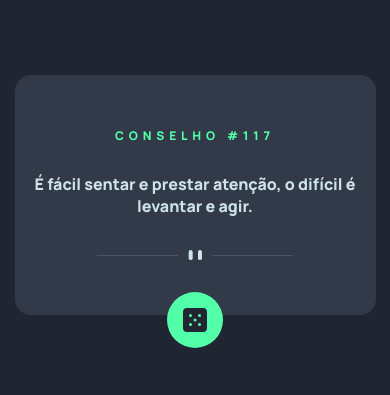
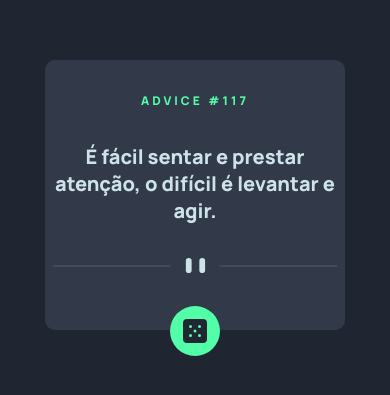
Before and after one commit to Paulo-Heber/MentorMinds, a plain HTML site: page index.html in a window 390 px wide. Shown: the part 227-622 px from the top of the page. Drawn offline with Linux system fonts and the light colour scheme; no server answers.

Commit message:
consumindo API dos conselhos no novo js, modificando a responsividade, e resolvendo bugs no style.css

```diff
--- a/index.html
+++ b/index.html
@@ -24,9 +24,9 @@
 <body class="ajuste-de-tela">
     <main class="ajuste-de-tela centralizacao">
             <div class="cartao ">
-                <h2 class="titulo alinhamento ">conselho #117</h2>
+                <h2 class="titulo alinhamento ">advice #<span id="idConselho" class="titulo">117</span></h2>
 
-                <p class="conselho alinhamento">É fácil sentar e prestar atenção, o difícil é levantar e agir.</p>
+                <p class="conselho alinhamento" id="conselho">É fácil sentar e prestar atenção, o difícil é levantar e agir.</p>
 
                 <picture>
                     <source srcset="./src/images/pattern-divider-mobile.svg" media="(max-width:425px)" class="divisor alinhamento">
@@ -34,7 +34,7 @@
                     <img src="./src/images/pattern-divider-desktop.svg" alt="divisor de conteudo" class="divisor alinhamento">
                 </picture>
 
-                <button class="dado alinhamento centralizacao"><img src="./src/images/icon-dice.svg" alt="simbulo randomico"></button>
+                <button class="dado alinhamento centralizacao" id="botao"><img src="./src/images/icon-dice.svg" alt="simbulo randomico"></button>
             </div>
     </main>
 
@@ -42,5 +42,7 @@
         integrity="sha512-Tn2m0TIpgVyTzzvmxLNuqbSJH3JP8jm+Cy3hvHrW7ndTDcJ1w5mBiksqDBb8GpE2ksktFvDB/ykZ0mDpsZj20w=="
         crossorigin="anonymous" referrerpolicy="no-referrer"></script>
 
+
+        <script src="./src/js/index.js"></script>
 </body>
 </html>
--- a/src/CSS/reset.css
+++ b/src/CSS/reset.css
@@ -1,6 +1,8 @@
 * {
     margin: 0px;
     padding: 0px;
+    box-sizing: border-box;
+    font-size: 62.5%;
 }
 
 ul {
--- a/src/CSS/responsive.css
+++ b/src/CSS/responsive.css
@@ -1,6 +1,10 @@
-@media(max-width:425px) {
-    .cartao {
-        width: 90%;
-        padding: 0px 5px;
+@media(max-width:500px) {
+    main .cartao {
+        min-width: 30rem;
+        padding: 0 0.8rem;
+        max-width: 17rem;
+    }
+    .cartao .conselho {
+        font-size: 2rem;
     }
 }
--- a/src/CSS/style.css
+++ b/src/CSS/style.css
@@ -8,6 +8,7 @@ main {
     background-color: var(--cor-de-fundo);
     font-family: 'Manrope', 'Courier New';
     flex-direction: column;
+}
 
 .cartao {
     background-color: var(--cor-cartao);
@@ -15,9 +16,11 @@ main {
     flex-direction: column;
     align-items: center;
     border-radius: 1rem;
-        max-height: 15rem;
-        max-width: 23rem;
+    height: 27rem;
+    width: 45rem;
     display: flex;
+    position: relative;
+    padding: 0 4rem;
 }
 
 .titulo {
@@ -25,36 +28,40 @@ main {
     color: var(--cor-dado);
     margin-top: 3.21875rem;
     letter-spacing: 0.3rem;
-        font-size: 0.75rem;
+    font-size: 1.2rem;
 }
 
 .conselho {
-        margin-top: 1.84375rem;
     text-align: center;
+    font-size: 2.1rem;
 }
 
 .cartao .divisor {
-        margin-top: 2.043937rem;
     width: 100%;
-        height: 10.594px;
+    padding-bottom: 5.5rem;
 }
 
 .dado {
+    position: absolute;
+    bottom: -2.6rem;
     background-color: var(--cor-dado);
-        margin-top: 1.6689375rem;
-        border-radius: 100%;
-        height: 3.5rem;
-        width: 3.5rem;
+    border-radius: 50%;
+    height: 5rem;
+    width: 5rem;
     border: 0px;
+
 }
-    .dado :hover{
+
+.dado :hover {
     cursor: pointer;
+    scale: 1.1;
+
+}
+
+.dado img {
+    transition: .3s ease-in-out;
 }
 
 .alinhamento {
     flex: 1 0 auto;
 }
-
-
-
-}
--- /dev/null
+++ b/src/js/index.js
@@ -0,0 +1,20 @@
+document.getElementById('botao').addEventListener('click', () => {
+    pegarInformacoesTroca()
+})
+
+const descricaoConselho = document.getElementById('conselho')
+const idConselho = document.getElementById('idConselho')
+
+async function pegarInformacoesTroca() {
+    const url = ('https://api.adviceslip.com/advice')
+    let resposta = await fetch(url)
+    const json = await resposta.json();
+
+    let id = json.slip.id;
+    let conselho = json.slip.advice
+
+    descricaoConselho.innerHTML = conselho
+    idConselho.innerHTML = id
+}
+
+pegarInformacoesTroca()
```
Lines whose indentation alone changed are shown as unchanged.
